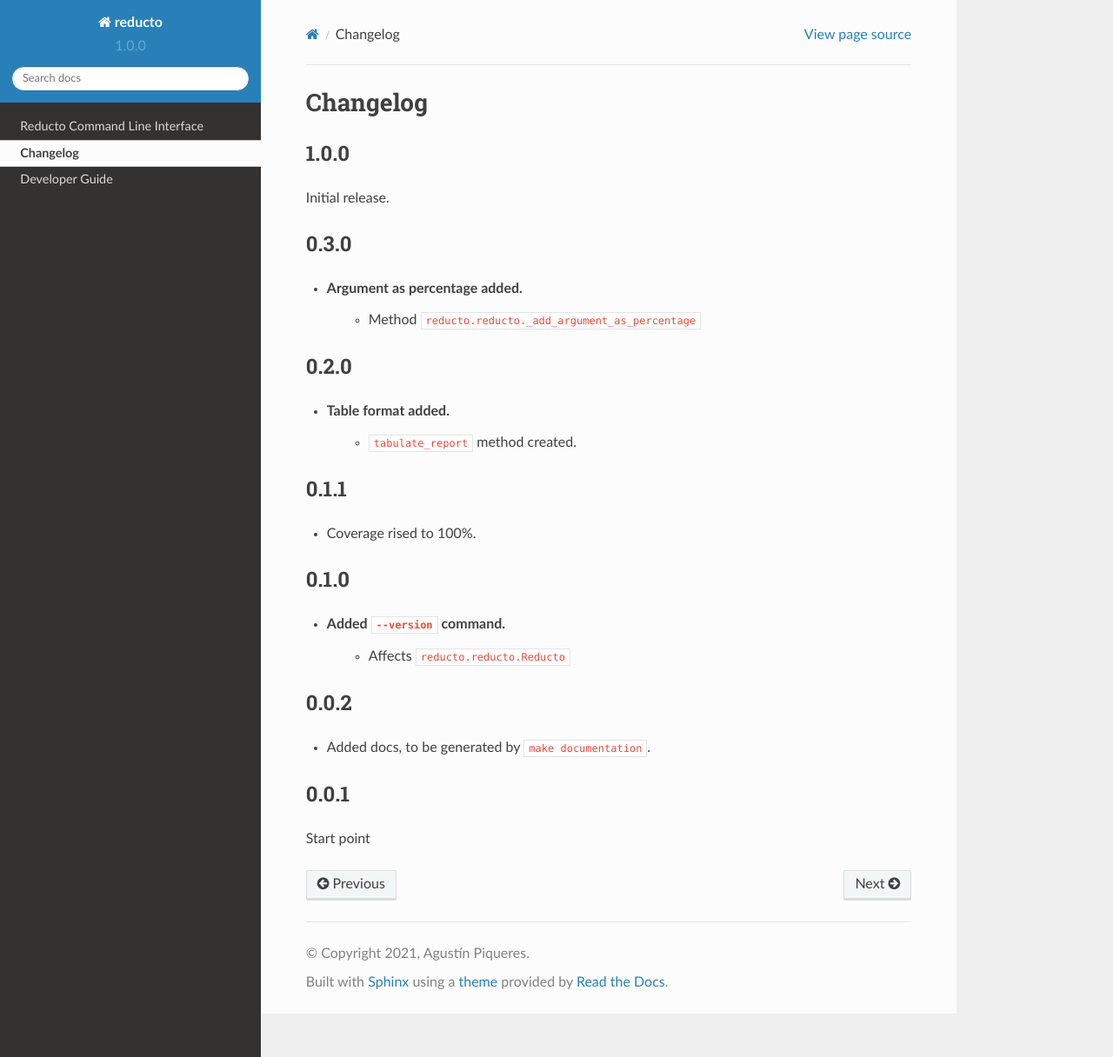
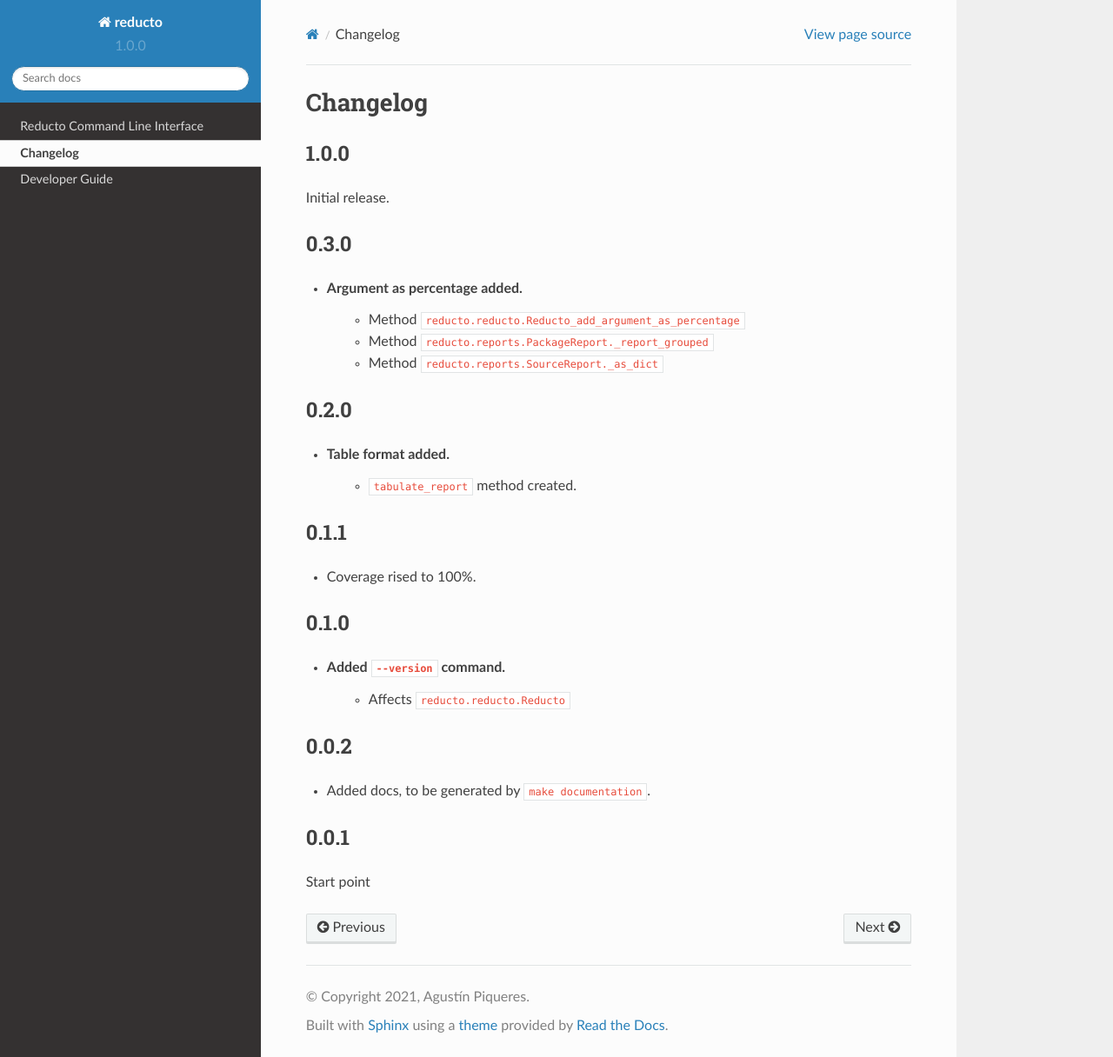
Before and after one commit to plaguss/reducto, a Sphinx documentation site: the page built from docs/changelog.rst, in a window 1280 px wide and 1216 px high. Shown: the whole window at 87% size. Built offline with Sphinx 7.4.7 and the Read the Docs theme 2.0.0, drawn with Linux system fonts in a browser that asks for light colours.

Commit message:
docs: add reference to modified methods

```diff
--- a/docs/changelog.rst
+++ b/docs/changelog.rst
@@ -11,7 +11,9 @@ Initial release.
 -----
 
 - Argument as percentage added.
-     - Method ``reducto.reducto._add_argument_as_percentage``
+     - Method ``reducto.reducto.Reducto_add_argument_as_percentage``
+     - Method ``reducto.reports.PackageReport._report_grouped``
+     - Method ``reducto.reports.SourceReport._as_dict``
 
 0.2.0
 -----
```
